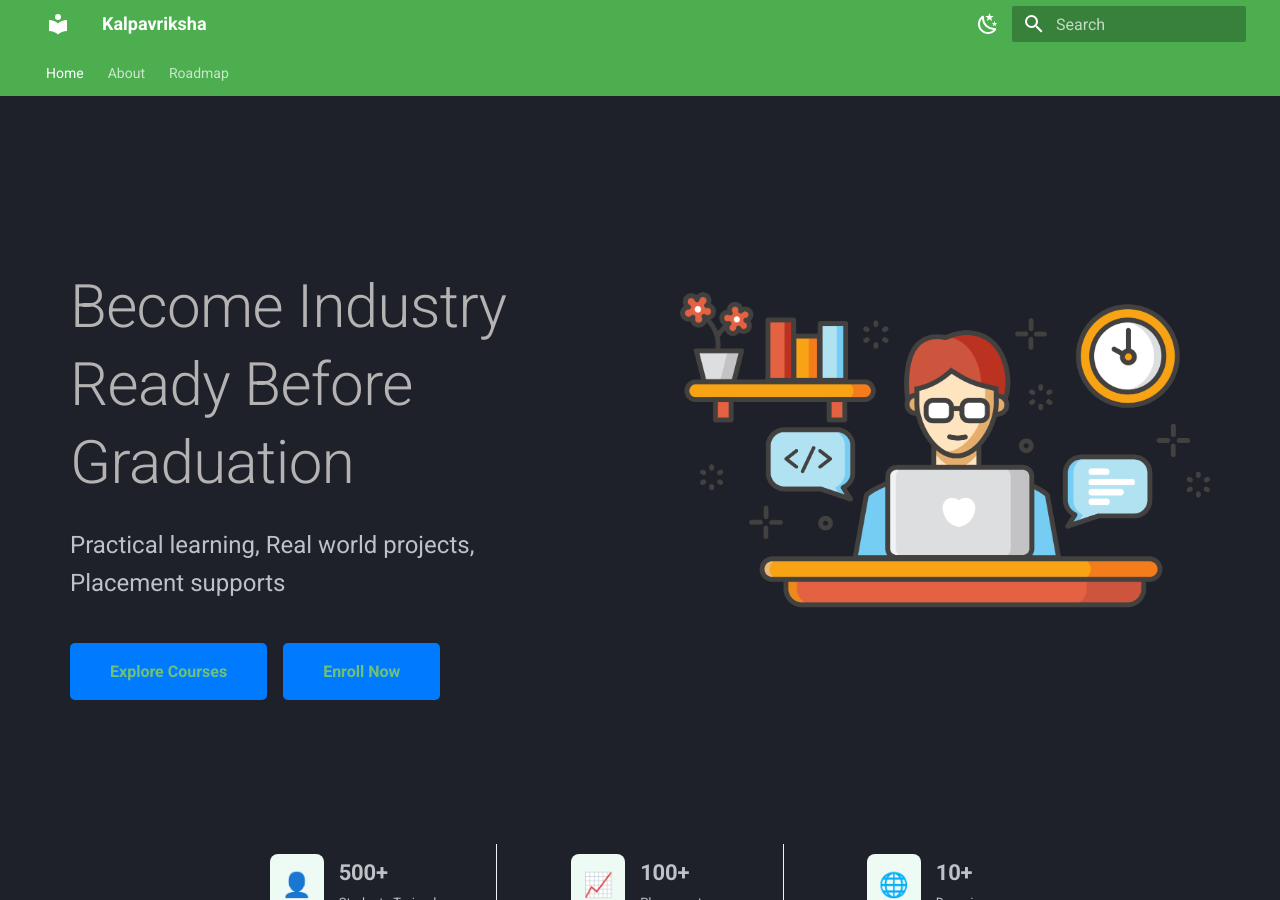
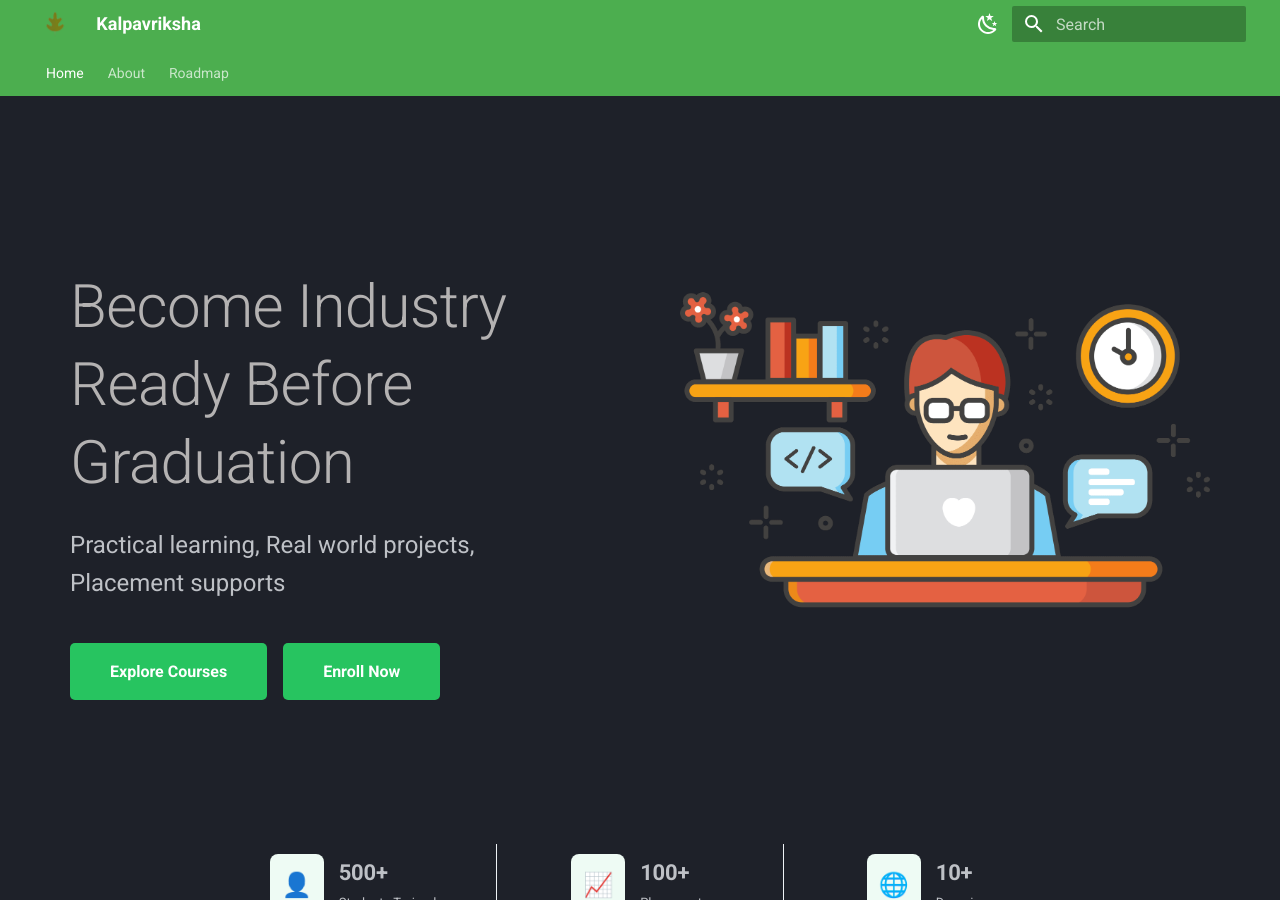
Before and after one commit to kalpavriksha-edu/portal, an MkDocs documentation site: the page built from docs/index.md, in a window 1280 px wide and 900 px high. Built offline with MkDocs 1.6.1 and Material for MkDocs 9.7.7, drawn with Linux system fonts in a browser that asks for light colours.

Commit message:
Add logo image and update button styles for improved UI

```diff
--- a/docs/assets/stylesheets/extra.css
+++ b/docs/assets/stylesheets/extra.css
@@ -104,11 +104,16 @@
 .btn {
     display: inline-block;
     padding: 0.8rem 2rem;
-    background-color: #007bff;
-    color: white;
+    background-color: #27c460;
+    color: white !important;
     text-decoration: none;
     border-radius: 5px;
     font-weight: bold;
+}
+
+.btn:hover {
+    background-color: #166534;
+    color: rgb(3, 217, 3) !important;
 }
 
 /* Hero Image Side */
--- a/mkdocs.yml
+++ b/mkdocs.yml
@@ -3,6 +3,8 @@ site_description: An initiative to bridge the gap in college education and what
 site_url: https://kalpavriksha-edu.org/
 theme:
   name: material
+  logo: assets/images/logo.png
+  favicon: assets/images/logo.png
   custom_dir: overrides
   features:
     - navigation.tabs
```
Also changed, not shown: docs/assets/images/logo.png (added).
